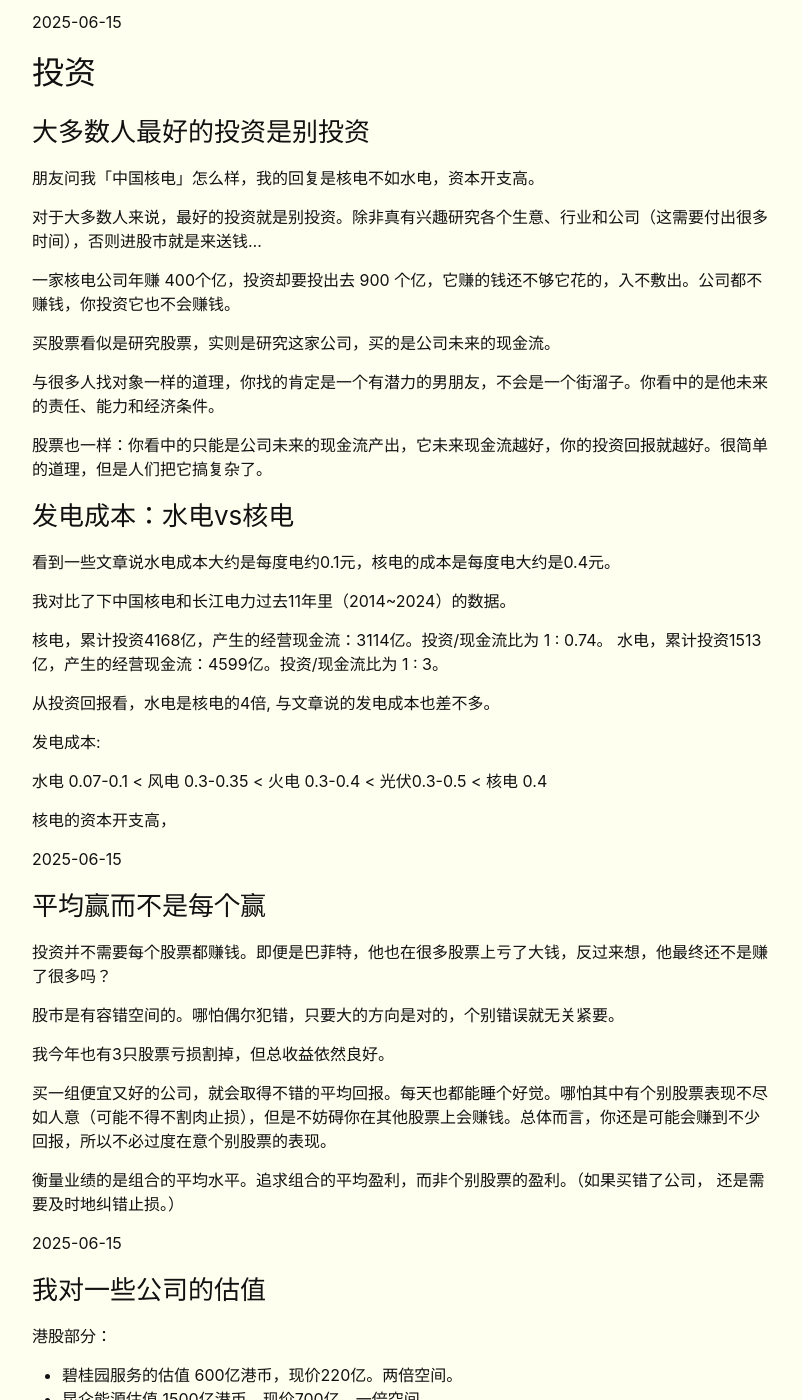
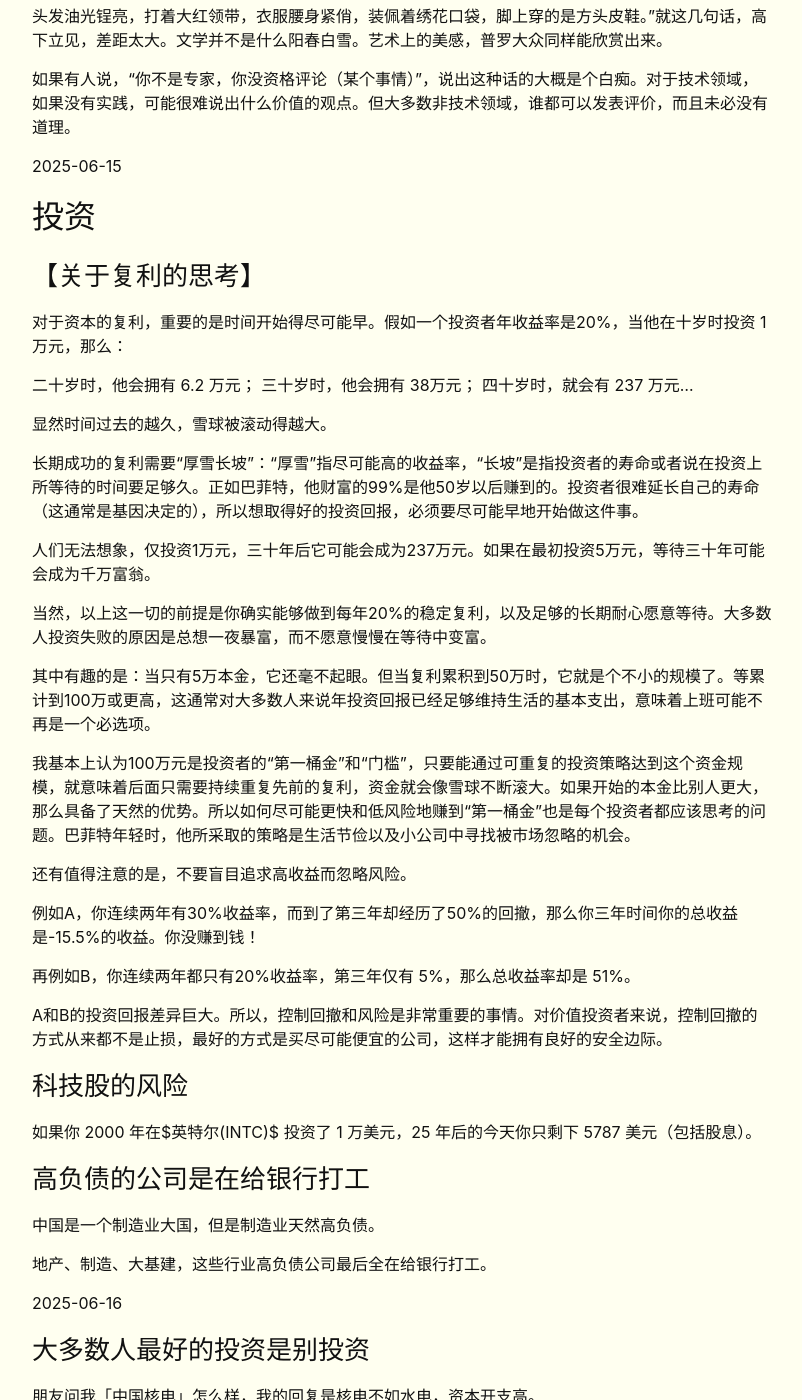
Before and after one commit to crb912/crb912.github.io, a Jekyll site: the page built from _posts/2025-06-15-My-Opinion.md, in a window 1280 px wide and 1400 px high, scrolled down 3382 px. Shown: the whole window, without its empty margins (238-1040 px from the left). Built offline with Jekyll 4.4.1, drawn with Linux system fonts in a browser that asks for light colours; some of the changed text lies outside the part shown.

```diff
--- a/_posts/2025-06-15-My-Opinion.md
+++ b/_posts/2025-06-15-My-Opinion.md
@@ -51,9 +51,9 @@ when you are studying any matter, or considering any philosophy, ask yourself on
 
 ## 社会思考
 
-### 我不认为我们已经找到未来的钥匙
+### 我不认为我们已经找到通向未来的钥匙
 
-中国人素来对痛苦有极大的忍耐力，永远保持沉默直到再也无法。历史上所有的王朝覆灭，无一例外不是因为统治者对人民的剥削到了难以忍受的程度。1%人口的王侯将相，占有99%的资源，巨大的贫富差距和不平等，总有人会揭竿而起。
+中国人素来对痛苦有极大的忍耐力，永远保持沉默直到再也无法容忍。历史上所有的王朝覆灭，无一例外不是因为统治者对人民的剥削到了难以忍受的程度。1%人口的王侯将相，占有99%的资源，巨大的贫富差距和不平等，总有人会揭竿而起。
 
 今天的剥削和不平等仍然广泛存在，只是还没有到达人们难以承受的程度。
 
@@ -61,9 +61,9 @@ when you are studying any matter, or considering any philosophy, ask yourself on
 
 2025-06-15
 
-### 对专家教授需要祛媚
+### 需要对专家教授祛媚
 
-国防大学教授李莉，说：“美国敢打伊朗，伊朗就敢半个小时灭掉以色列”。
+国防大学教授李莉，说：“美国敢打伊朗，伊朗就敢半个小时灭掉以色列”。这类草包专家太多了。
 
 对“专家教授”需要祛魅，他们知道的未必比街上摆摊卖卤菜的叔叔更多。其中不乏是招摇撞骗的官二代。
 
@@ -93,7 +93,7 @@ when you are studying any matter, or considering any philosophy, ask yourself on
 
 ## 文学
 
-#### 谈局外人的译本鉴赏
+#### 谈《局外人》的译本对比
 
 《局外人》柳鸣九的译本比郭宏安的译本要好。几处细节可以看出来：
 
@@ -123,6 +123,46 @@ when you are studying any matter, or considering any philosophy, ask yourself on
 
 
 ## 投资
+
+### 【关于复利的思考】
+
+对于资本的复利，重要的是时间开始得尽可能早。假如一个投资者年收益率是20%，当他在十岁时投资 1 万元，那么：
+
+二十岁时，他会拥有 6.2 万元；
+三十岁时，他会拥有 38万元；
+四十岁时，就会有 237 万元...
+
+显然时间过去的越久，雪球被滚动得越大。
+
+长期成功的复利需要“厚雪长坡”：“厚雪”指尽可能高的收益率，“长坡”是指投资者的寿命或者说在投资上所等待的时间要足够久。正如巴菲特，他财富的99%是他50岁以后赚到的。投资者很难延长自己的寿命（这通常是基因决定的），所以想取得好的投资回报，必须要尽可能早地开始做这件事。
+
+人们无法想象，仅投资1万元，三十年后它可能会成为237万元。如果在最初投资5万元，等待三十年可能会成为千万富翁。
+
+当然，以上这一切的前提是你确实能够做到每年20%的稳定复利，以及足够的长期耐心愿意等待。大多数人投资失败的原因是总想一夜暴富，而不愿意慢慢在等待中变富。
+
+其中有趣的是：当只有5万本金，它还毫不起眼。但当复利累积到50万时，它就是个不小的规模了。等累计到100万或更高，这通常对大多数人来说年投资回报已经足够维持生活的基本支出，意味着上班可能不再是一个必选项。
+
+我基本上认为100万元是投资者的“第一桶金”和“门槛”，只要能通过可重复的投资策略达到这个资金规模，就意味着后面只需要持续重复先前的复利，资金就会像雪球不断滚大。如果开始的本金比别人更大，那么具备了天然的优势。所以如何尽可能更快和低风险地赚到“第一桶金”也是每个投资者都应该思考的问题。巴菲特年轻时，他所采取的策略是生活节俭以及小公司中寻找被市场忽略的机会。
+
+还有值得注意的是，不要盲目追求高收益而忽略风险。
+
+例如A，你连续两年有30%收益率，而到了第三年却经历了50%的回撤，那么你三年时间你的总收益是-15.5%的收益。你没赚到钱！
+
+再例如B，你连续两年都只有20%收益率，第三年仅有 5%，那么总收益率却是 51%。
+
+A和B的投资回报差异巨大。所以，控制回撤和风险是非常重要的事情。对价值投资者来说，控制回撤的方式从来都不是止损，最好的方式是买尽可能便宜的公司，这样才能拥有良好的安全边际。
+
+### 科技股的风险
+
+如果你 2000 年在$英特尔(INTC)$ 投资了 1 万美元，25 年后的今天你只剩下 5787 美元（包括股息）。
+
+### 高负债的公司是在给银行打工
+
+中国是一个制造业大国，但是制造业天然高负债。
+
+地产、制造、大基建，这些行业高负债公司最后全在给银行打工。
+
+2025-06-16
 
 ### 大多数人最好的投资是别投资
 
@@ -187,8 +227,13 @@ A股部分：
 
 ## 技术
 
+### AI 人工智能
 
-### 人工智能90%都是营销
+#### AI最大的难题是：它很难分辨什么时候犯了错误
+
+陶哲轩：人写的数学题如果很质量很差，通常一眼就能看出问题，往往会犯一些最基本的低级错误。然而AI生成的证明表面看起来完美无缺（实际在细节上会出现不稳定的情况）。部分原因在于强化学习本身就是这样训练它们的，大语言模型的任务就是生成看起来正确的文本。在很多应用场景下，其实已经足够了。这些错误往往很隐蔽，但等你发现时，会觉得特别低级。没有人类会犯那种错误。嗅觉是人类独有的一种能力，一种类似嗅觉的数学直觉。这种直接很神奇，现在还清楚怎么让AI也拥有。https://x.com/mubeitech/status/1934205247762710615
+
+#### 人工智能90%都是营销
 
 Torvalds Linus 认为不要期待人工智能会成为最后的那个答案。他认为AI是一个非常有趣的领域，有潜力改变世界，但同时他对围绕AI的炒作周期感到厌烦，在他看来，技术行业尤其是AI领域的讨论，90%是市场营销，只有10%是现实。 [人工智能90%都是市场营销](https://finance.sina.com.cn/roll/2024-10-28/doc-incuacvm9053634.shtml)
 
@@ -201,6 +246,9 @@ Linus对这种炒作周期持批评态度，因为他认为这不利于技术的
 Linus认为，人们应该首先找到自己真正感兴趣的领域，而不是盲目追逐当前的技术趋势。对于他个人而言，他的兴趣在于硬件和软件的交汇处，这也是他长期从事内核开发的原因之一。
 
 Torvalds 调侃道：「这看起来很搞笑，我也可能会被人工智能模型取代。」Dirk Hohndel 认为，当今大多数人工智能就像是增强版的自动补全。
+
+- [不了解代码只是AI编程的风险-rddt](www.reddit.com/r/ClaudeAI/comments/1lh9cb2/comment/mz4dbc6)
+- [Hacknew谈AI](https://news.ycombinator.com/item?id=43307809)
 
 ## 教育
 
@@ -231,3 +279,8 @@ Torvalds 调侃道：「这看起来很搞笑，我也可能会被人工智能
 ## 英语
 
 That's with hindsight  我学到一个新词，事后诸葛亮。hindsight，后明之见。 -- 2025-06-11
+
+## 性格
+
+You can literally come back from anything. It’s all about your mindset.
+你真的可以从任何事中恢复过来。这都取决于你的心态。
```
Also changed, not shown: _posts/2025-06-15-language-means-world.md (added, +46 -0 lines).
